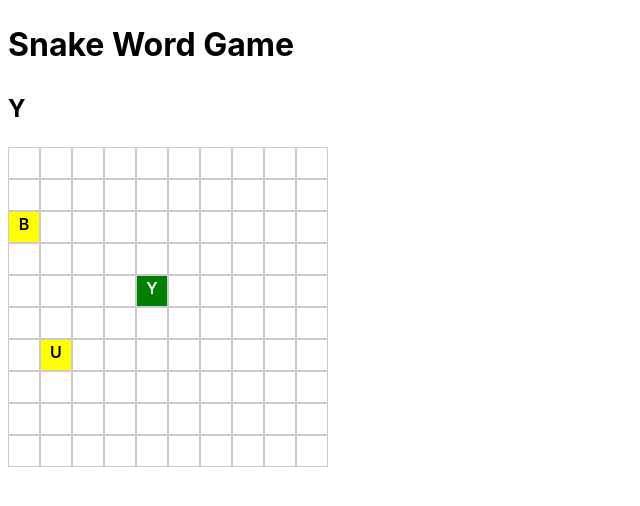
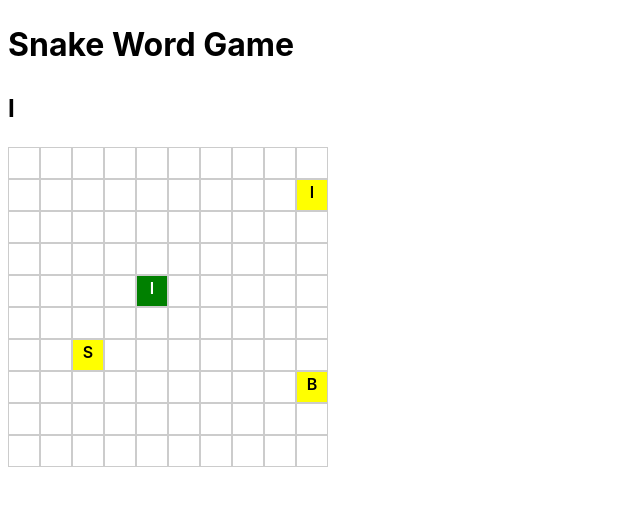
Before and after one commit to yegorkay/snake-word, a React (Vite) app: page / in a window 1280 px wide. Shown: the top 506 px of the page, without its empty margins (0-640 px from the left). Built offline with nearby package versions, Linux system fonts and the light colour scheme.

Commit message:
add letter weights

```diff
--- a/src/App.tsx
+++ b/src/App.tsx
@@ -1,13 +1,10 @@
-import React, { useState, useEffect, useCallback } from "react";
+import { useState, useEffect, useCallback } from "react";
 import "./Grid.css"; // For styling the grid cells
 
 const GRID_SIZE = 10; // 10x10 grid for simplicity
 const ENABLE_MOVEMENT = true;
-const letters = "ABCDEFGHIJKLMNOPQRSTUVWXYZ".split(""); // Array of letters
-const MAX_LETTERS_ON_GRID = 2; // Configurable number of letters to place on the grid
+const MAX_LETTERS_ON_GRID = 3; // Configurable number of letters to place on the grid
 const SNAKE_SPEED_IN_MS = 500;
-const INIT_SNAKE_HEAD_LETTER =
-  letters[Math.floor(Math.random() * letters.length)];
 // Directions map for key presses
 const directions = {
   arrowup: { x: 0, y: -1 },
@@ -19,6 +16,36 @@ const directions = {
   a: { x: -1, y: 0 },
   d: { x: 1, y: 0 },
 } as { [key: string]: Coordinate };
+
+// Some random GPT-assisted weights.
+const letterWeights = {
+  A: 8.17,
+  B: 1.49,
+  C: 2.78,
+  D: 4.25,
+  E: 12.7,
+  F: 2.23,
+  G: 2.02,
+  H: 6.09,
+  I: 7.0,
+  J: 0.15,
+  K: 0.77,
+  L: 4.03,
+  M: 2.41,
+  N: 6.75,
+  O: 7.51,
+  P: 1.93,
+  Q: 0.1,
+  R: 5.99,
+  S: 6.33,
+  T: 9.06,
+  U: 2.76,
+  V: 0.98,
+  W: 2.36,
+  X: 0.15,
+  Y: 1.97,
+  Z: 0.07,
+};
 
 type SnakeSegment = {
   x: number;
@@ -61,6 +88,26 @@ function generateEmptyGrid(): CellType[][] {
     })),
   );
 }
+
+function getRandomWeightedLetter() {
+  const totalWeight = Object.values(letterWeights).reduce(
+    (sum, weight) => sum + weight,
+    0,
+  );
+  const random = Math.random() * totalWeight;
+
+  let cumulativeWeight = 0;
+  for (const [letter, weight] of Object.entries(letterWeights)) {
+    cumulativeWeight += weight;
+    if (random < cumulativeWeight) {
+      return letter;
+    }
+  }
+
+  return "A";
+}
+
+const INIT_SNAKE_HEAD_LETTER = getRandomWeightedLetter();
 
 function initializeSnake(): SnakeSegment {
   const mid = Math.ceil(GRID_SIZE / 2) - 1;
@@ -118,7 +165,7 @@ function randomLetterPlacement(currentGrid: CellType[][], snake: Coordinate[]) {
 
   const randomIndex = Math.floor(Math.random() * emptyCells.length);
   const cell = emptyCells[randomIndex];
-  const randomLetter = letters[Math.floor(Math.random() * letters.length)];
+  const randomLetter = getRandomWeightedLetter();
 
   return {
     row: cell.row,
@@ -305,3 +352,17 @@ const Game = () => {
   );
 };
 export default Game;
+
+// Maybe a cool idea?
+
+// As you go on, another twist to the snake is that you can collide with a segment of yourself
+// to break off chunks of letters that are not legal
+
+// So:
+
+// PIE-KSOOD
+
+// And if the snake head touches any part of the snake body that does not have legal words,
+// those break off in place on the grid and become a block to avoid on the grid
+
+// PIE x x x x KSOOO
```
